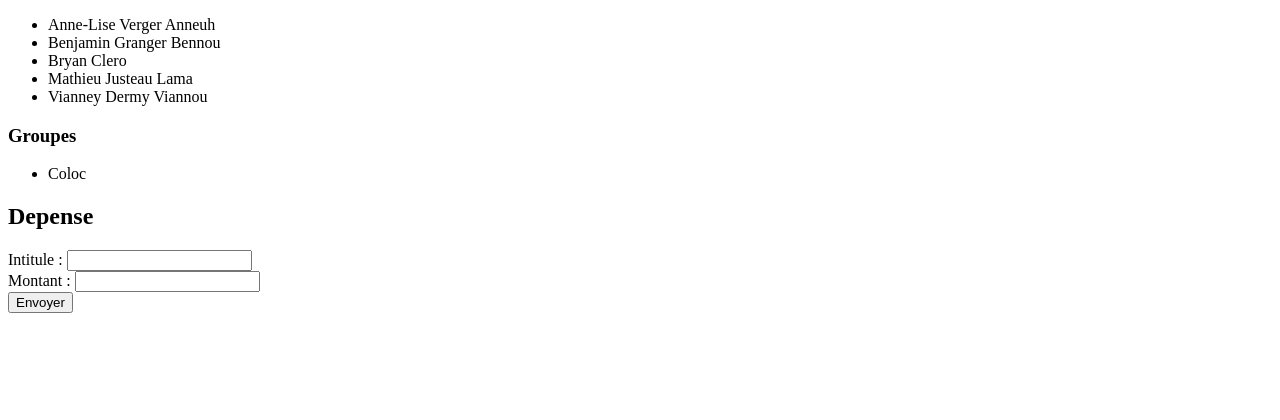
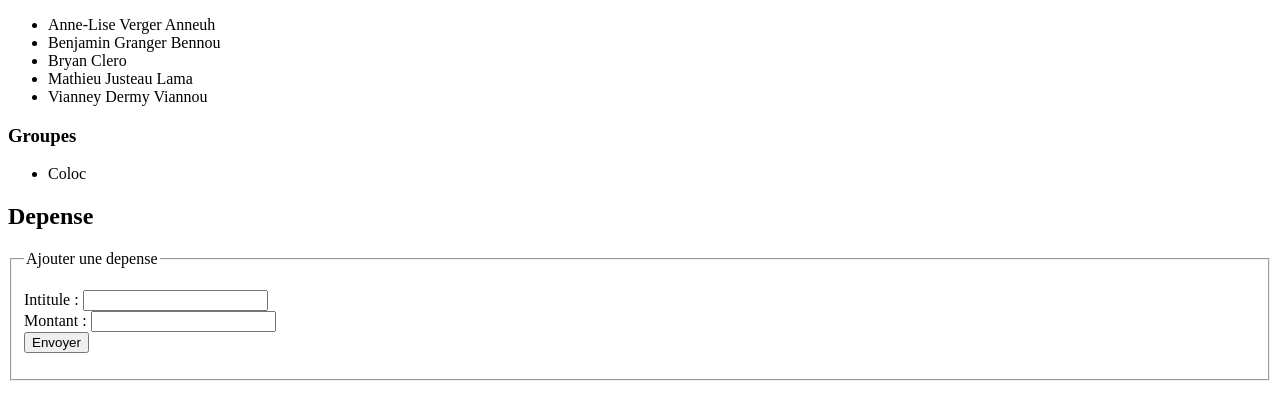
Before and after one commit to OmegaLama/Lamaland, a PHP site: page / in a window 1280 px wide. Shown: the part 229-649 px from the top of the page. Run offline with PHP 8.4, Linux system fonts and the light colour scheme; data comes from the database, SQL or seed files in the repository.

Commit message:
Add depense

```diff
--- a/PHP/YouBetterPay/index.php
+++ b/PHP/YouBetterPay/index.php
@@ -44,6 +44,8 @@
             ?>
         </ul>
         <h2>Depense</h2>
+        <fieldset>
+            <legend>Ajouter une depense</legend>
             <form action="traitement_depense.php" method="post">
                 <p>
                     <label for="intitule">Intitule</label> : <input type="text" name="intitule" id="intitule" /><br />
@@ -51,6 +53,7 @@
                     <input type="submit" value="Envoyer" />
                 </p>
             </form>
+        </fieldset>
         </ul>
     </body>
 </html>
```
Also changed, not shown: PHP/YouBetterPay/traitement_depense.php (line endings or trailing spaces). Lines whose indentation alone changed are shown as unchanged.
